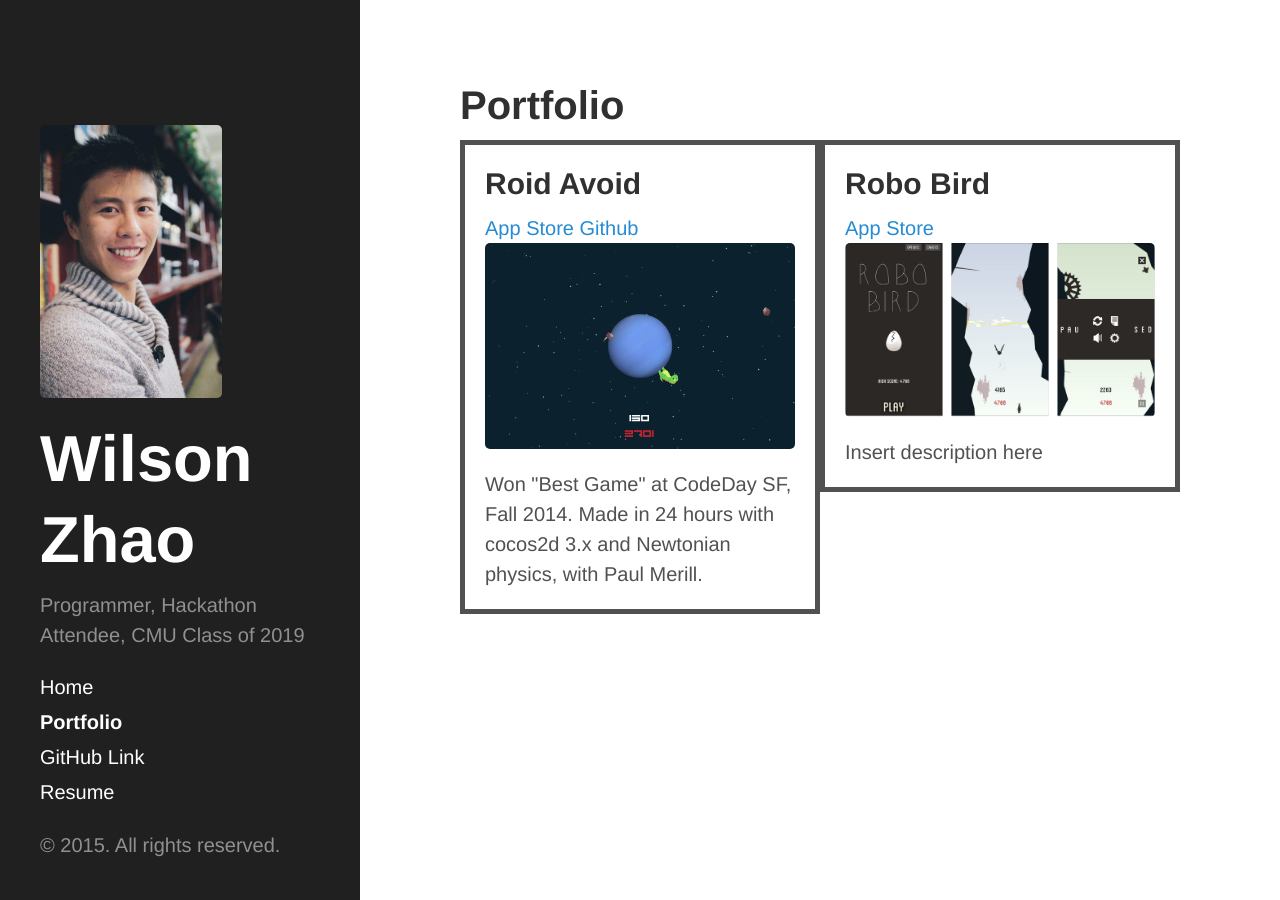
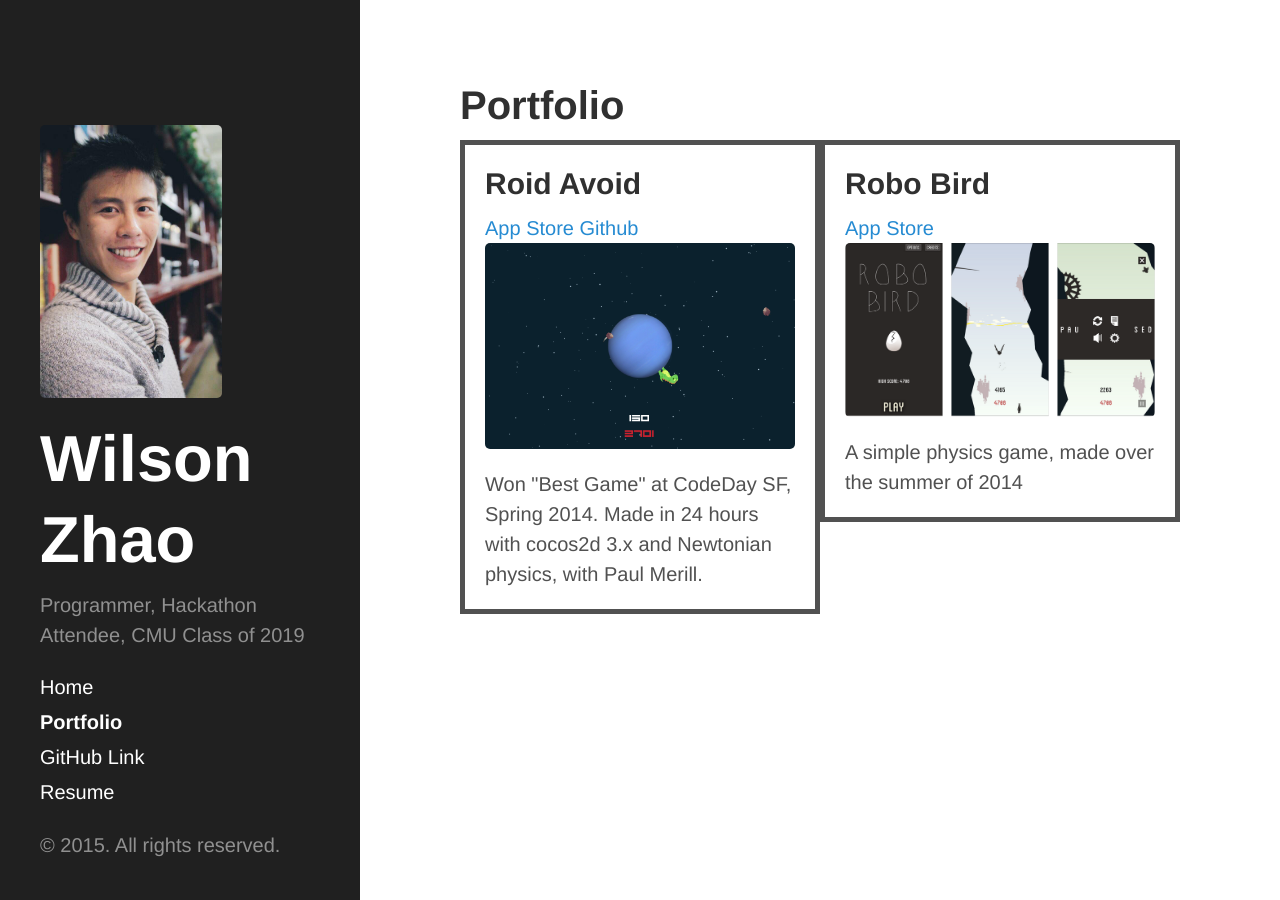
Before and after one commit to wilzh40/wilzh40.github.io_stop, a Jekyll site: the page built from about.md, in a window 1280 px wide. Built offline with Jekyll 4.4.1, drawn with Linux system fonts in a browser that asks for light colours; some web fonts are replaced; Markdown is read by kramdown in place of the engine named in the settings.

Commit message:
Added project description

```diff
--- a/_data/projects.yml
+++ b/_data/projects.yml
@@ -3,12 +3,12 @@
     github:     https://github.com/wilzh40/RoidAvoid
     itunes:     https://itunes.apple.com/us/app/roid-avoid/id882631756?mt=8
   date: 		2015-05-25
-  description: 	Won "Best Game" at CodeDay SF, Fall 2014. Made in 24 hours with cocos2d 3.x and Newtonian physics, with Paul Merill.
+  description: 	Won "Best Game" at CodeDay SF, Spring 2014. Made in 24 hours with cocos2d 3.x and Newtonian physics, with Paul Merill.
   images:       ["Roid_Avoid.png"]
 
 - title: 		Robo Bird
   links:
     itunes:     https://itunes.apple.com/us/app/robo-bird/id942321586?mt=8
   date: 		2014-11-30
-  description: 	Insert description here
+  description: 	A simple physics game, made over the summer of 2014
   images:       ["RoboBird.png"]
```
Also changed, not shown: public/favicon.ico.
